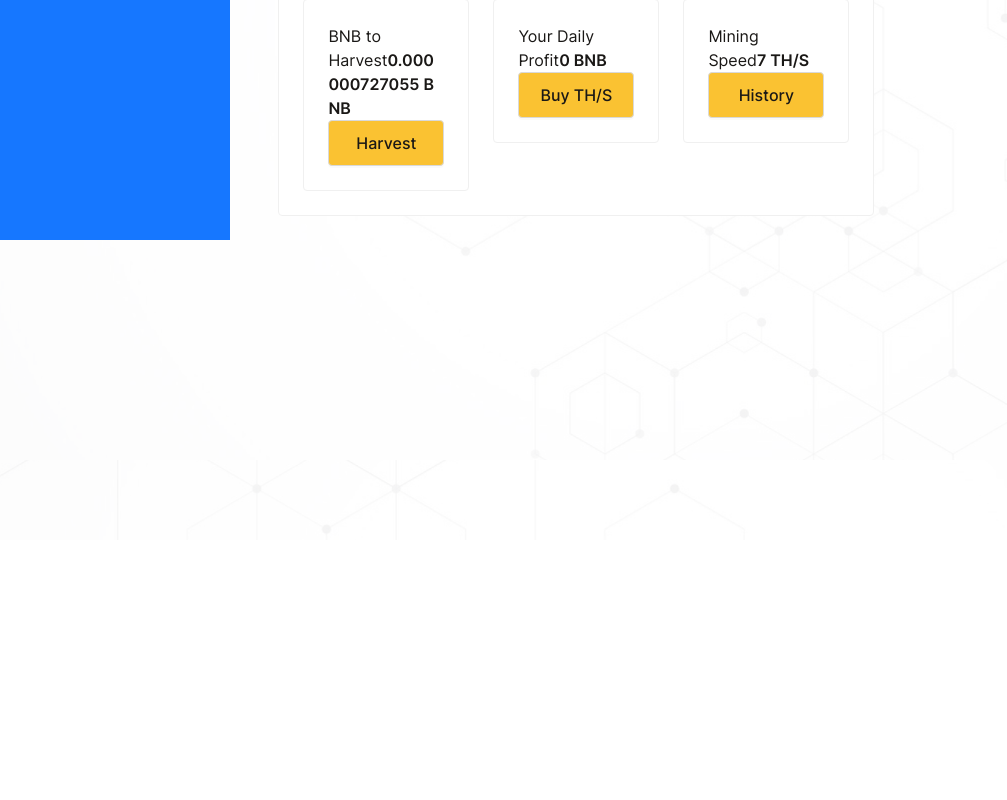
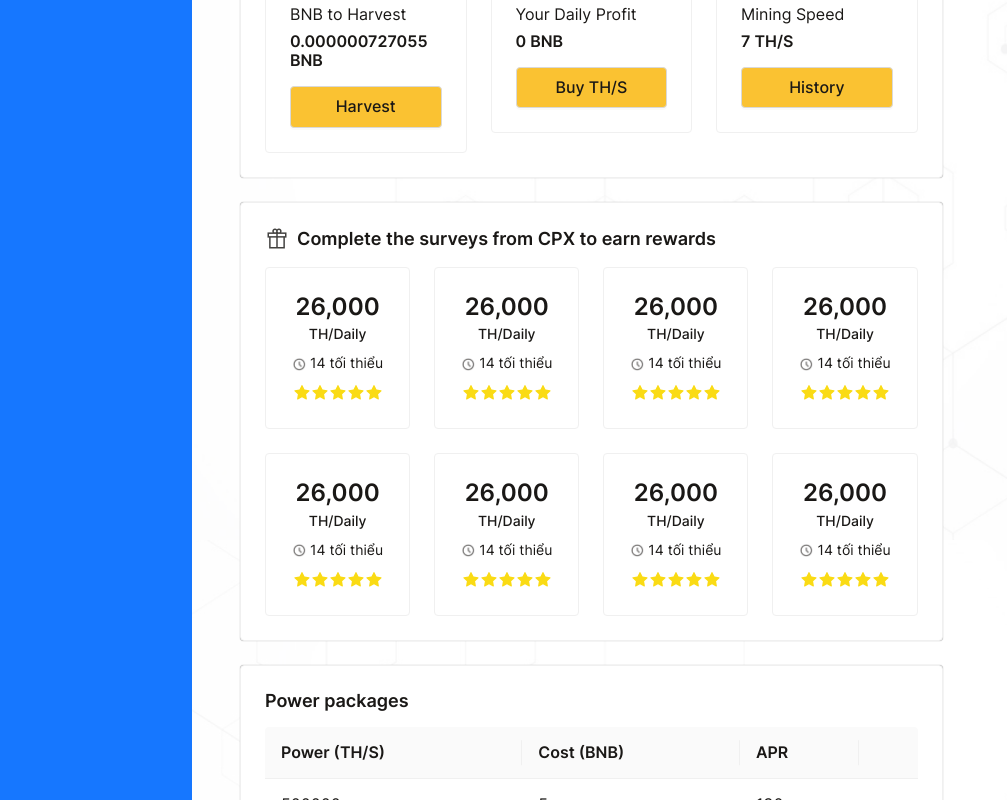
Before and after one commit to TanTaiLe/react-clone-free-bnb-now, a React (Vite) app: page /dashboard in a window 1280 px wide. Shown: the part 260-1060 px from the top of the page, without its empty margins (0-1007 px from the left). Before the commit the page ends 800 px from the top, so only its background shows below. Built offline with nearby package versions, Linux system fonts and the light colour scheme.

Commit message:
add parts component of dashboard (cont...)

```diff
--- /dev/null
+++ b/src/component/DesignSystem/CustomCard.tsx
@@ -0,0 +1,18 @@
+import { Card } from "antd"
+import { FC, ReactNode } from "react"
+
+interface Props {
+  children?: ReactNode
+  style?: Object
+  className?: String
+  title?: any
+  // any props that come into the component
+}
+
+export const CustomCard: FC<Props> = ({ children, className, title }) => {
+  return (
+    <Card title={title} className={`card ${className}`}>
+      {children}
+    </Card>
+  )
+}
--- /dev/null
+++ b/src/component/DesignSystem/SurveyItem.tsx
@@ -0,0 +1,32 @@
+import { FC } from "react"
+import { Card, Flex, Rate, Typography, Image } from "antd"
+
+const { Title, Text } = Typography
+
+interface Props {
+
+  value?: String,
+  time?: any,
+  star?: any
+}
+
+export const SurveyItem: FC<Props> = ({ value, time, star }) => {
+
+  return (
+    <Card className="survey-card">
+      <Flex vertical className="survey-item">
+        <div>
+          <Title level={3} className="title">
+            {value}
+          </Title>
+          <Text className="sub-title">TH/Daily</Text>
+        </div>
+        <Flex align="center" justify="center" className="time">
+          <Image preview={false} className="time-icon" src="/images/dashboard/survey-time.png" />
+          <Text className="time-text"> {time} tối thiểu</Text>
+        </Flex>
+        <Rate defaultValue={star} disabled />
+      </Flex>
+    </Card>
+  )
+}
--- a/src/config/theme.config.ts
+++ b/src/config/theme.config.ts
@@ -9,6 +9,7 @@
     colorPrimaryBorder: "#FAC232",
     borderRadius: 4,
     fontSize: 16,
+    lineHeight: 1.2
   },
 };
 
--- a/src/resource/scss/_header.scss
+++ b/src/resource/scss/_header.scss
@@ -2,7 +2,7 @@
   background: $cl-main-black;
   padding: 12px 24px;
   .logo {
-    width: calc(18% - 16px);
+    width: calc(15% - 16px);
   }
 
   &-contact {
--- a/src/resource/scss/_reset.scss
+++ b/src/resource/scss/_reset.scss
@@ -21,3 +21,27 @@
 h3 {
   font-size: 24px !important;
 }
+.ant-space {
+  display: flex !important;
+}
+.ant-image {
+  display: flex !important;
+  align-items: center;
+}
+.ant-rate-star {
+  margin: 0 1px !important;
+  svg {
+    width: 16px;
+    height: 16px;
+  }
+}
+.card {
+  width: 100% !important;
+  box-shadow: 0 0 1px rgba(0,0,0,0.45);
+  .ant-card-head {
+    border: none !important;
+    padding: 24px 24px 0 !important;
+    min-height: unset !important;
+    margin-bottom: -8px !important;
+  }
+}
--- a/src/resource/scss/screens/_dashboard.scss
+++ b/src/resource/scss/screens/_dashboard.scss
@@ -13,4 +13,47 @@
   &-content {
     padding: 24px 48px;
   }
+
+  .ant-card {
+    span {
+      display: block;
+    }
+  }
+
+  .survey {
+    &-card {
+      cursor: pointer;
+      transition: .15s all ease;
+
+      &:hover {
+        background-color: #FFF9EB;
+      }
+    }
+
+    &-item {
+      text-align: center;
+      row-gap: 12px;
+
+      .title {
+        margin-bottom: 4px !important;
+        font-weight: 600 !important;
+      }
+
+      .sub-title {
+        font-weight: 500;
+        font-size: 14px;
+      }
+
+      .time {
+        &-icon {
+          width: 14px;
+          margin-right: 4px;
+        }
+
+        &-text {
+          font-size: 14px;
+        }
+      }
+    }
+  }
 }
--- /dev/null
+++ b/src/screen/Dashboard/SectionMiner.tsx
@@ -0,0 +1,54 @@
+import { Card, Col, Row, Space, Typography } from "antd"
+import { FC } from "react"
+import { CustomButton } from "@component/DesignSystem/CustomButton"
+import { CustomCard } from "@component/DesignSystem/CustomCard"
+
+const { Text } = Typography
+
+export const SectionMiner: FC = () => {
+  return (
+    <CustomCard title="Your miner">
+      <Row gutter={24}>
+        <Col span={8}>
+          <Card>
+            <Space direction="vertical" size="middle">
+              <Space direction="vertical" size="small">
+                <Text>BNB to Harvest</Text>
+                <Text strong>0.000000727055 BNB</Text>
+              </Space>
+              <CustomButton stretch>
+                Harvest
+              </CustomButton>
+            </Space>
+          </Card>
+        </Col>
+        <Col span={8}>
+          <Card>
+            <Space direction="vertical" size="middle">
+              <Space direction="vertical" size="small">
+                <Text>Your Daily Profit</Text>
+                <Text strong>0 BNB</Text>
+              </Space>
+              <CustomButton stretch>
+                Buy TH/S
+              </CustomButton>
+            </Space>
+          </Card>
+        </Col>
+        <Col span={8}>
+          <Card>
+            <Space direction="vertical" size="middle">
+              <Space direction="vertical" size="small">
+                <Text>Mining Speed</Text>
+                <Text strong>7 TH/S</Text>
+              </Space>
+              <CustomButton stretch>
+                History
+              </CustomButton>
+            </Space>
+          </Card>
+        </Col>
+      </Row>
+    </CustomCard>
+  )
+}
--- /dev/null
+++ b/src/screen/Dashboard/SectionPowerPackages.tsx
@@ -0,0 +1,75 @@
+import { CustomCard } from "@component/DesignSystem/CustomCard"
+import { Table } from "antd"
+import { FC } from "react"
+
+const columns = [
+  {
+    title: 'Power (TH/S)',
+    dataIndex: 'power',
+    key: 'power',
+  },
+  {
+    title: 'Cost (BNB)',
+    dataIndex: 'cost',
+    key: 'cost',
+  },
+  {
+    title: 'APR',
+    dataIndex: 'apr',
+    key: 'apr',
+  },
+  {
+    title: ' ',
+    dataIndex: 'buyBtn',
+    key: 'buyBtn',
+  },
+]
+const data = [
+  {
+    key: 1,
+    power: 500000,
+    bonus: 90900,
+    cost: 5,
+    apr: 130
+  }, {
+    key: 2,
+    power: 100000000,
+    bonus: 3636000,
+    cost: 100,
+    apr: 150
+  }, {
+    key: 3,
+    power: 100000000,
+    bonus: 63640000,
+    cost: 1000,
+    apr: 180
+  }, {
+    key: 4,
+    power: 1000000000,
+    bonus: 1000000000,
+    cost: 10000,
+    apr: 220
+  }, {
+    key: 5,
+    power: 10000000000,
+    bonus: 12727000000,
+    cost: 100000,
+    apr: 250
+  },
+]
+
+export const SectionPowerPackages: FC = () => {
+  return (
+    <CustomCard
+      title="Power packages"
+    >
+      <Table
+        columns={columns}
+        dataSource={data}
+        pagination={false}
+      >
+
+      </Table>
+    </CustomCard>
+  )
+}
--- /dev/null
+++ b/src/screen/Dashboard/SectionSurvey.tsx
@@ -0,0 +1,78 @@
+import { Col, Row, Image, Flex, Space } from "antd"
+import { FC } from "react"
+import { CustomCard } from "@component/DesignSystem/CustomCard"
+import { SurveyItem } from "@component/DesignSystem/SurveyItem"
+
+const sampleSurvey = [
+  {
+    key: 1,
+    value: '26,000',
+    time: 14,
+    star: 5
+  }, {
+    key: 2,
+    value: '26,000',
+    time: 14,
+    star: 5
+  }, {
+    key: 3,
+    value: '26,000',
+    time: 14,
+    star: 5
+  }, {
+    key: 4,
+    value: '26,000',
+    time: 14,
+    star: 5
+  }, {
+    key: 5,
+    value: '26,000',
+    time: 14,
+    star: 5
+  }, {
+    key: 6,
+    value: '26,000',
+    time: 14,
+    star: 5
+  }, {
+    key: 7,
+    value: '26,000',
+    time: 14,
+    star: 5
+  }, {
+    key: 8,
+    value: '26,000',
+    time: 14,
+    star: 5
+  },
+]
+
+export const SectionSurvey: FC = () => {
+  return (
+    <CustomCard
+      title={
+        <Flex align="center">
+          <Space size="small">
+            <Image src="/images/dashboard/survey-gift.png" width={24} />
+            Complete the surveys from CPX to earn rewards
+          </Space>
+        </Flex>
+      }
+      className="survey"
+    >
+      <Row gutter={[24, 24]}>
+        {
+          sampleSurvey.map(({ key, value, time, star }) =>
+            <Col span={6} key={key}>
+              <SurveyItem
+                value={value}
+                time={time}
+                star={star}
+              />
+            </Col>
+          )
+        }
+      </Row>
+    </CustomCard>
+  )
+}
--- a/src/screen/Dashboard/index.tsx
+++ b/src/screen/Dashboard/index.tsx
@@ -1,9 +1,11 @@
-import { CustomButton } from "@component/DesignSystem/CustomButton";
 import { CustomHeader } from "@component/DesignSystem/CustomHeader";
-import { Card, Col, Layout, Row, Typography } from "antd";
+import { Col, Layout, Row, Space, Typography } from "antd";
+import { SectionMiner } from "./SectionMiner";
+import { SectionSurvey } from "./SectionSurvey";
+import { SectionPowerPackages } from "./SectionPowerPackages";
 const { Sider, Content } = Layout;
 
-const { Title, Text } = Typography
+const { Title } = Typography
 
 
 const siderStyle: React.CSSProperties = {
@@ -19,47 +21,21 @@
     <Layout className="dashboard">
       <CustomHeader />
       <Layout>
-        <Sider width="18%" style={siderStyle}>
+        <Sider width="15%" style={siderStyle}>
           Sider
         </Sider>
         <Content className="dashboard-content">
           <Title level={2}>Dashboard</Title>
           <Row>
-            <Col span={15}>
-              <Card title="Your miner">
-                <Row gutter={24}>
-                  <Col span={8}>
-                    <Card>
-                      <Text>BNB to Harvest</Text>
-                      <Text strong>0.000000727055 BNB</Text>
-                      <CustomButton stretch>
-                        Harvest
-                      </CustomButton>
-                    </Card>
-                  </Col>
-                  <Col span={8}>
-                    <Card>
-                      <Text>Your Daily Profit</Text>
-                      <Text strong>0 BNB</Text>
-                      <CustomButton stretch>
-                        Buy TH/S
-                      </CustomButton>
-                    </Card>
-                  </Col>
-                  <Col span={8}>
-                    <Card>
-                      <Text>Mining Speed</Text>
-                      <Text strong>7 TH/S</Text>
-                      <CustomButton stretch>
-                        History
-                      </CustomButton>
-                    </Card>
-                  </Col>
-                </Row>
-              </Card>
+            <Col span={17}>
+              <Space direction="vertical" size="large">
+                <SectionMiner />
+                <SectionSurvey />
+                <SectionPowerPackages />
+              </Space>
             </Col>
 
-            <Col span={9}>
+            <Col span={7}>
             </Col>
           </Row>
         </Content>
```
Also changed, not shown: public/images/dashboard/survey-gift.png (added), public/images/dashboard/survey-time.png (added).
